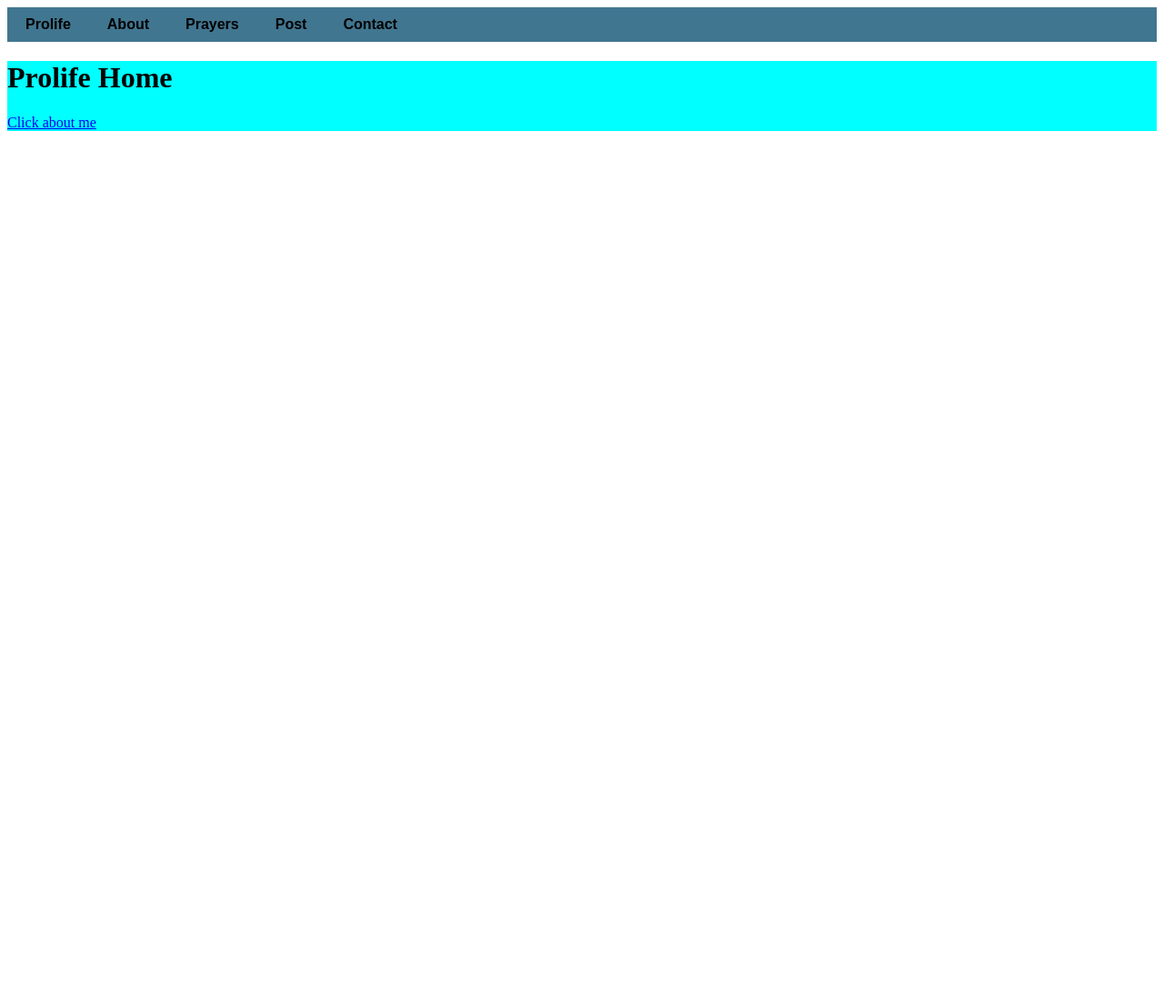
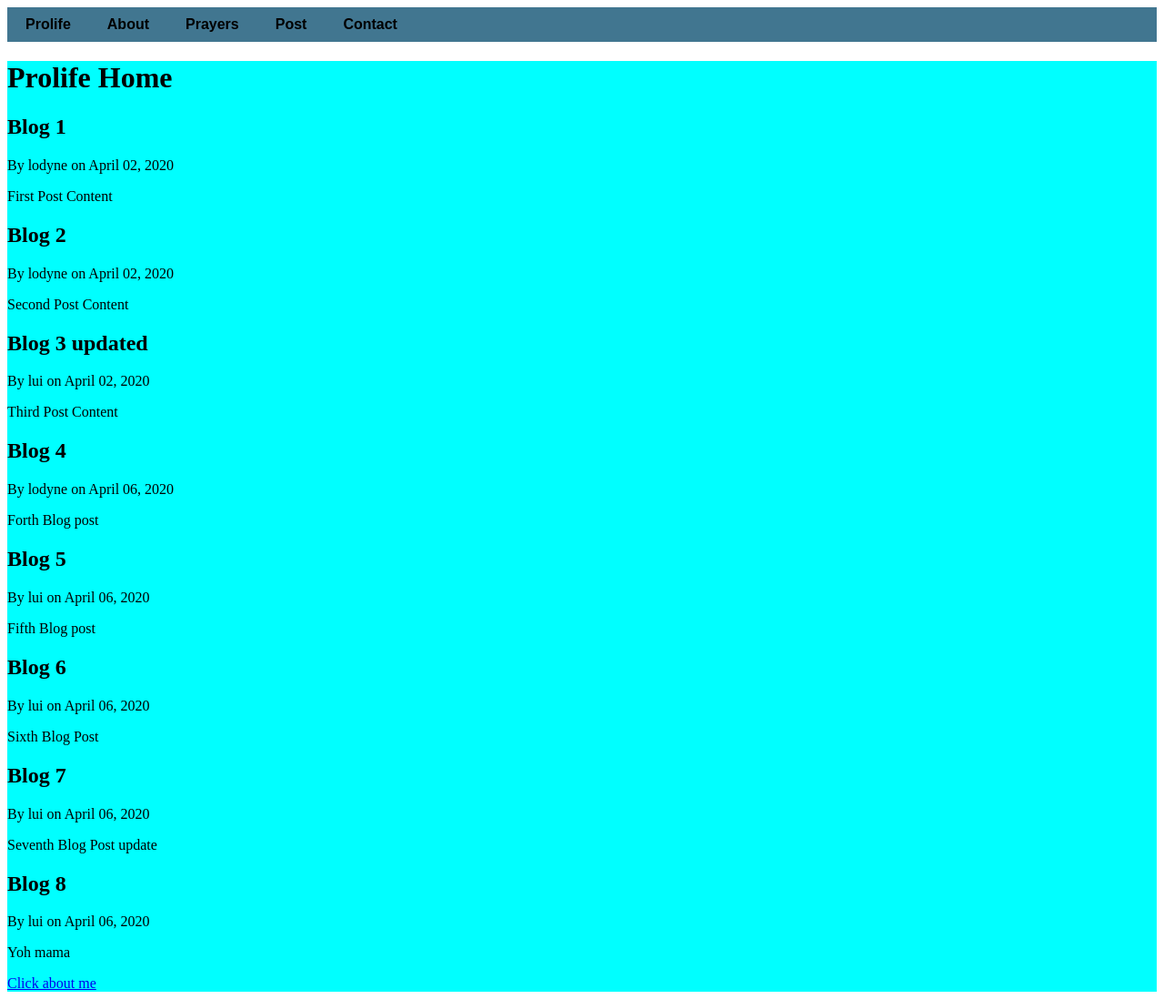
Before and after one commit to lodyne/PROLIFE, a Django app: page / in a window 1280 px wide. Shown: the whole page at 91% size. Before the commit the page ends 144 px from the top, so only its background shows below. Run offline with Django 3.2, Linux system fonts and the light colour scheme; data comes from the database, SQL or seed files in the repository; both versions use the stored data as it was after the commit.

Commit message:
adding some blog post in the database

```diff
--- a/prolife/blog/templates/blog/about.html
+++ b/prolife/blog/templates/blog/about.html
@@ -1,3 +1,4 @@
 {% extends 'blog/base.html' %} {% block content %}
 <h1>About Page</h1>
+<p>My name is {{ name }}</p>
 {% endblock content %}
--- a/prolife/blog/templates/blog/base.html
+++ b/prolife/blog/templates/blog/base.html
@@ -6,7 +6,7 @@
     <meta charset="UTF-8">
     <meta name="viewport" content="width=device-width, initial-scale=1.0">
     <meta http-equiv="X-UA-Compatible" content="ie=edge"> {% if title %}
-    <title>Django-Blog {{ title}}</title>
+    <title>Django-Blog {{ title }}</title>
     {% else %}
     <title>Django-Blog </title>
     {% endif %}
--- a/prolife/blog/templates/blog/home.html
+++ b/prolife/blog/templates/blog/home.html
@@ -1,3 +1,9 @@
 {% extends 'blog/base.html' %} {% block content %}
 <h1>Prolife Home</h1>
+{% for post in posts %}
+<h2>{{ post.title }}</h2>
+<p>By {{ post.author }} on {{post.date_posted | date:"F d, Y"}}</p>
+<p>{{ post.content }}</p>
+
+{% endfor %}
 <a href="{% url 'blog-about' %}">Click about me</a> {% endblock content %}
--- a/prolife/blog/views.py
+++ b/prolife/blog/views.py
@@ -12,7 +12,12 @@ def home(request):
     return render(request, 'blog/home.html',context)
 
 def about(request):
-    return render(request,'blog/about.html',{'title':'About'})
+    context= {
+
+        'title':'About',
+        'name':'lodyne'
+    }
+    return render(request,'blog/about.html',context)
 
 def sala(request):
     return render(request,'blog/sala.html')
```
Also changed, not shown: prolife/db.sqlite3.
